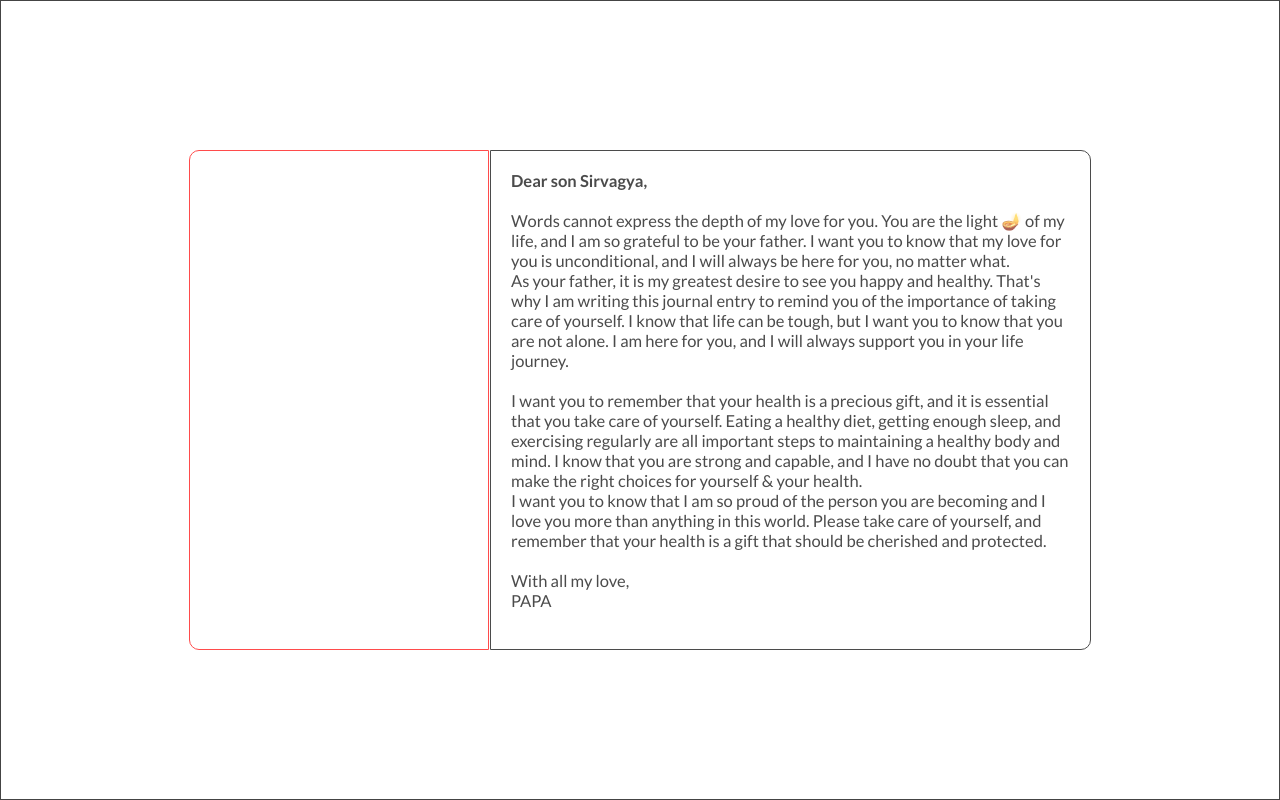
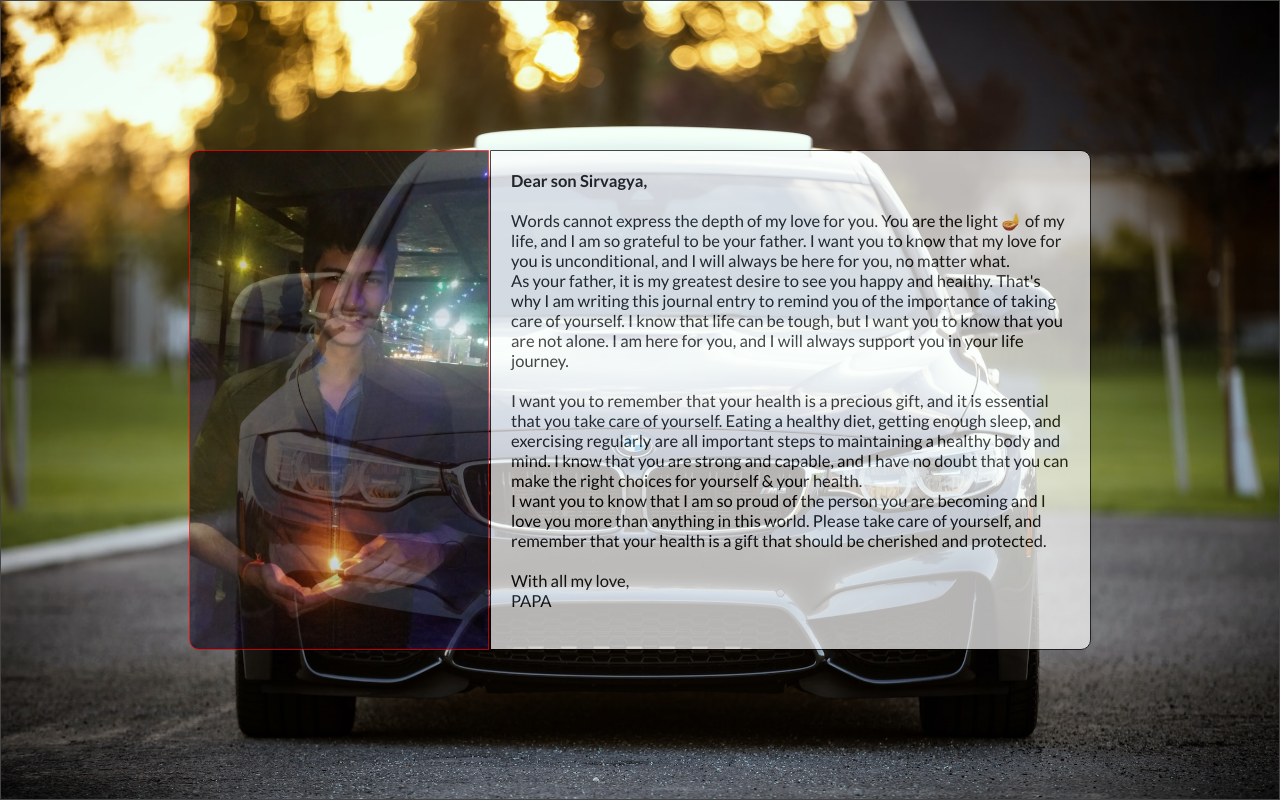
Before and after one commit to anandvip/father-son, a plain HTML site: page index.html in a window 1280 px wide. Drawn offline with Linux system fonts and the light colour scheme; the site is published under a folder, as on GitHub Pages, so addresses that start at the root find nothing.

Commit message:
Update style.css

```diff
--- a/style.css
+++ b/style.css
@@ -15,7 +15,7 @@ body {
 		grid-area: sidebar;
   height:calc(5*100px);
   border-top-left-radius:20px;
-  background-image: url('/img/sirvagyaSon.JPG');
+  background-image: url('img/sirvagyaSon.JPG');
   background-repeat:no-repeat;
   background-size:cover;
   background-position:center;
@@ -61,7 +61,7 @@ body {
 		color: #444;
     justify-content:center;
     align-items:center;
-    background-image: url(/img/bmw.jpg);
+    background-image: url(img/bmw.jpg);
     background-size: cover;
     background-repeat: no-repeat;
     background-position: center;
```
